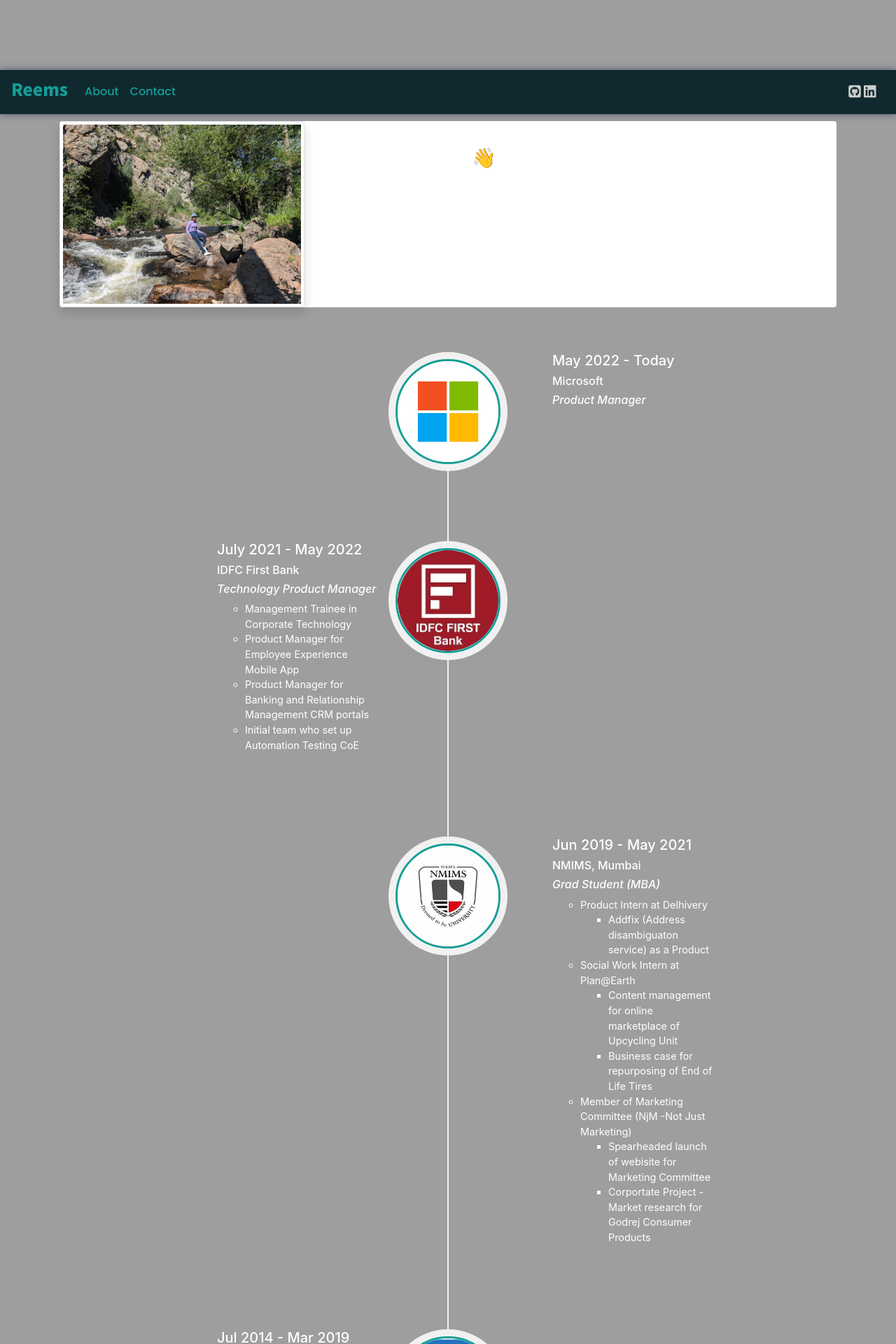
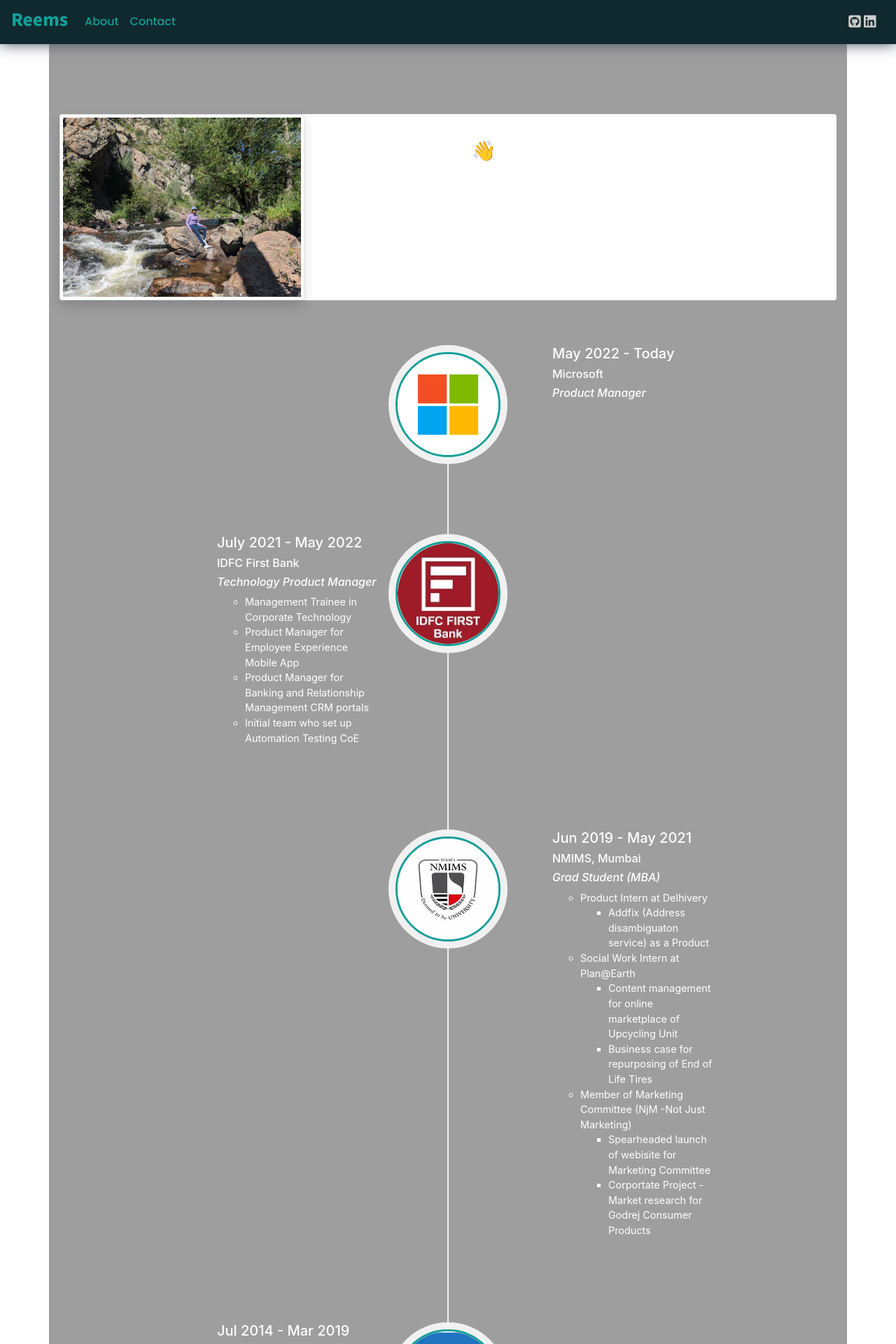
Before and after one commit to reemstk/reemstk.github.io, a Jekyll site: the page built from index.md, in a window 1280 px wide. Shown: the top 1920 px of the page at 70% size. Built offline with Jekyll 4.4.1, drawn with Linux system fonts in a browser that asks for light colours; nearby versions of some CDN libraries; comment, search, counter and statistics services are not loaded; our own code applies the rules of GitHub Pages for plain Markdown files.

Commit message:
Update default.html

```diff
--- a/_layouts/default.html
+++ b/_layouts/default.html
@@ -2,10 +2,9 @@
 {% assign theme = site.data.themes[site.ui_theme] %}
 <html lang="{{ site.lang }}">
   {% include head.html %}
-  <body style="background-color:{{theme.background-color}};" class="bg-img">
+  <body style="background-color:{{theme.background-color}};">
     {% include nav.html %}
-    <div class="dumbarton-spacer-sm"></div>
-    <div class="container">
+    <div class="container dumbarton-spacer-sm bg-img">
       {{ content }}
     </div>
     {% include footer.html %}
```
